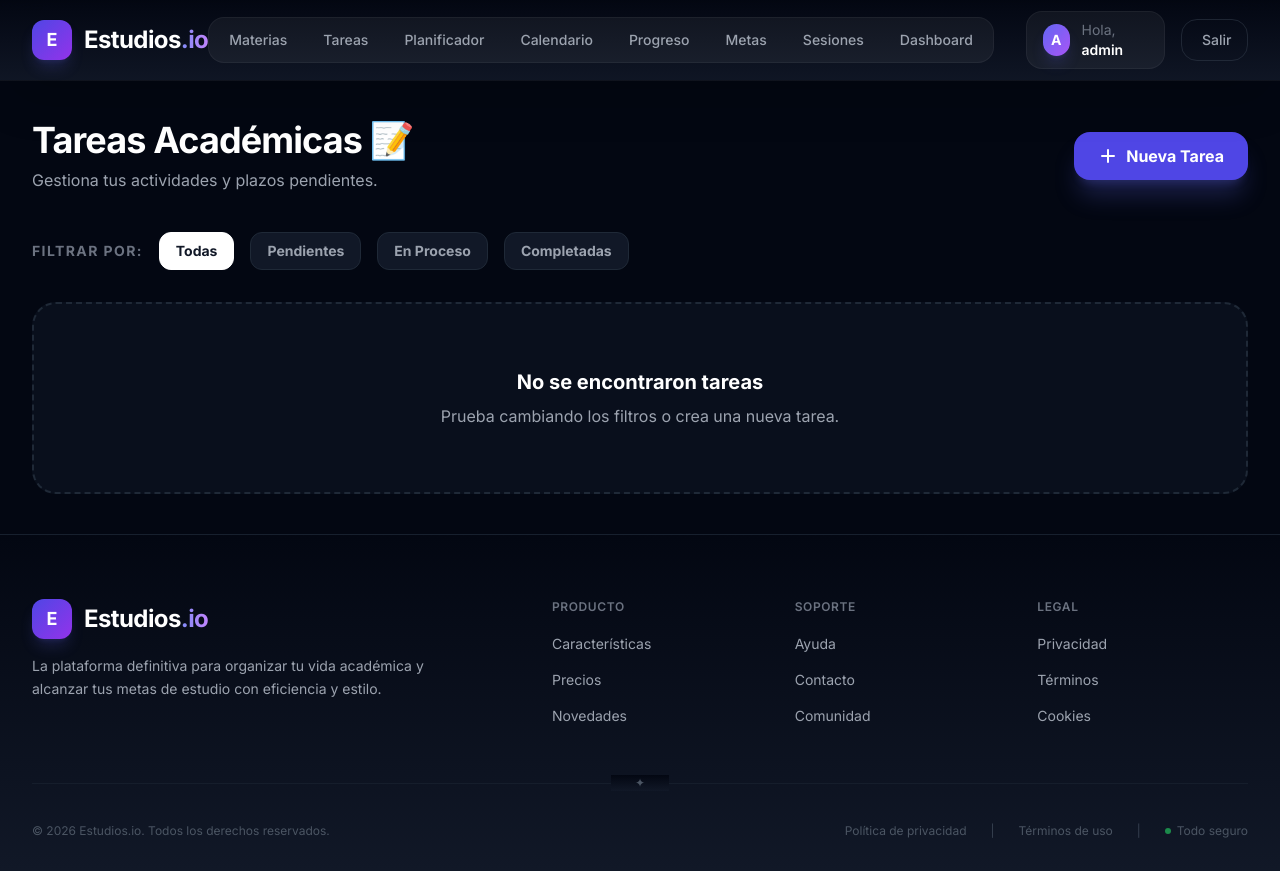
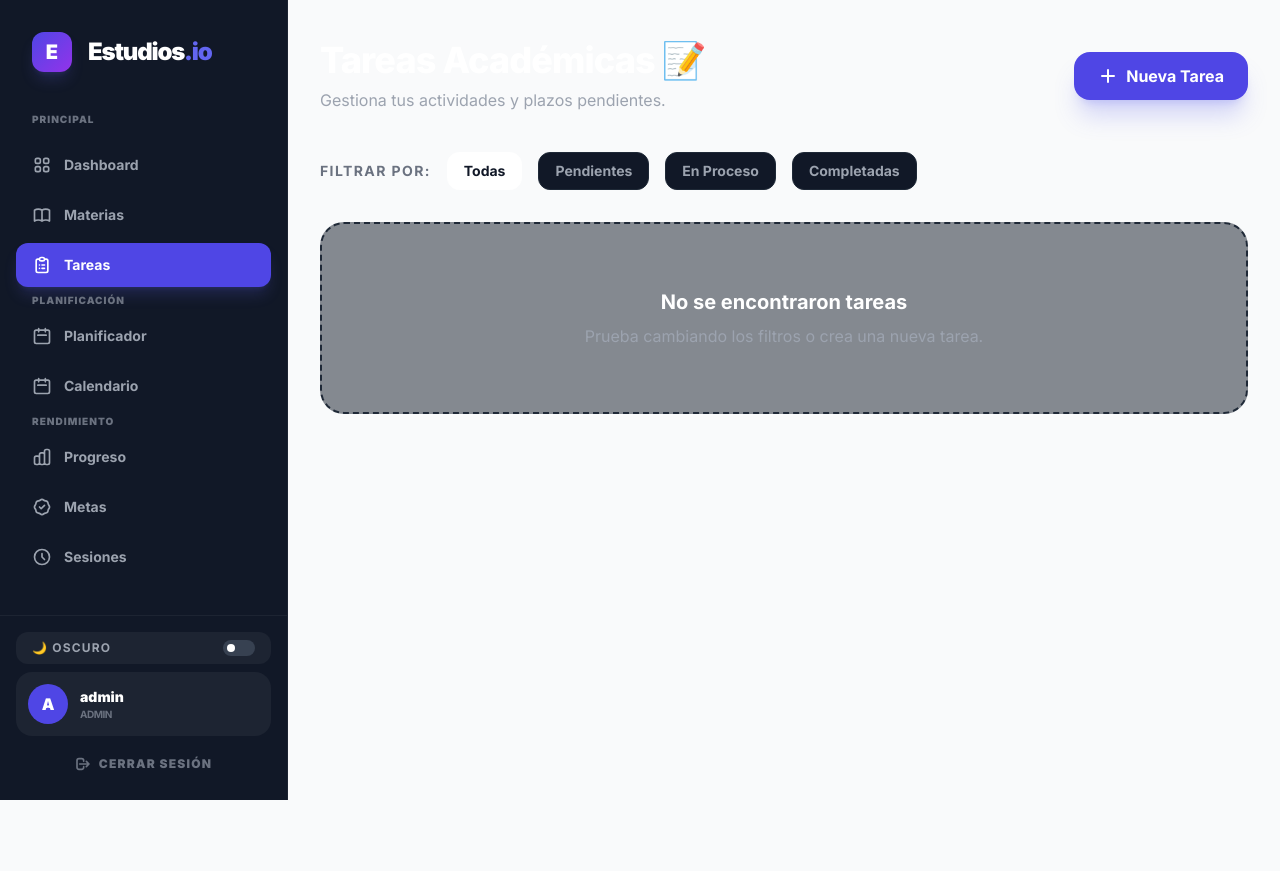
Before and after one commit to JhoeJhl/SistemaOrganizacion, a Flask app: page /study/tasks in a window 1280 px wide. After the commit the page ends 800 px from the top, so only its background shows below. Run offline with Flask 3, Linux system fonts and the light colour scheme; a user stored in the database is signed in; some libraries are stand-ins or nearby versions.

Commit message:
Implement ERP sidebar layout, Light Mode toggle, and SPA navigation

```diff
--- a/app/templates/auth/login.html
+++ b/app/templates/auth/login.html
@@ -1,4 +1,4 @@
-{% extends 'base.html' %}
+{% extends base_template %}
 
 {% block title %}Iniciar Sesión - Estudios.io{% endblock %}
 
--- a/app/templates/auth/register.html
+++ b/app/templates/auth/register.html
@@ -1,4 +1,4 @@
-{% extends 'base.html' %}
+{% extends base_template %}
 
 {% block title %}Crear Cuenta - Estudios.io{% endblock %}
 
--- a/app/templates/base.html
+++ b/app/templates/base.html
@@ -3,29 +3,145 @@
 <head>
     <meta charset="UTF-8">
     <meta name="viewport" content="width=device-width, initial-scale=1.0">
-    <title>{% block title %}Gestión de Estudios{% endblock %}</title>
+    <title>{% block title %}Estudios.io{% endblock %}</title>
     <script src="https://cdn.tailwindcss.com"></script>
-    <link href="https://fonts.googleapis.com/css2?family=Inter:wght@300;400;500;600;700&display=swap" rel="stylesheet">
+    <script>
+        tailwind.config = {
+            darkMode: 'class',
+            theme: {
+                extend: {
+                    colors: {
+                        dark: {
+                            950: '#030712',
+                            900: '#111827',
+                            800: '#1f2937',
+                            700: '#374151'
+                        }
+                    }
+                }
+            }
+        }
+    </script>
+    <link href="https://fonts.googleapis.com/css2?family=Inter:wght@300;400;500;600;700;800;900&display=swap" rel="stylesheet">
+    <script>
+        // On page load or when changing themes, best to add inline in `head` to avoid FOUC
+        if (localStorage.getItem('color-theme') === 'dark' || (!('color-theme' in localStorage) && window.matchMedia('(prefers-color-scheme: dark)').matches)) {
+            document.documentElement.classList.add('dark');
+        } else {
+            document.documentElement.classList.remove('dark')
+        }
+    </script>
     <style>
         body { font-family: 'Inter', sans-serif; }
-        input:-webkit-autofill {
-            -webkit-box-shadow: 0 0 0 30px #111827 inset !important;
-            -webkit-text-fill-color: white !important;
-        }
+        .sidebar-scroll::-webkit-scrollbar { width: 4px; }
+        .sidebar-scroll::-webkit-scrollbar-thumb { background: #374151; border-radius: 10px; }
+        .spa-fade-in { animation: fadeIn 0.3s ease-out; }
+        @keyframes fadeIn { from { opacity: 0; transform: translateY(5px); } to { opacity: 1; transform: translateY(0); } }
+
+        /* Light mode overrides for body */
+        .light body { background-color: #f9fafb; color: #111827; }
+        .dark body { background-color: #030712; color: #f3f4f6; }
     </style>
 </head>
-<body class="bg-gray-950 text-gray-200 min-h-full flex flex-col selection:bg-indigo-500/30">
+<body class="bg-gray-50 dark:bg-gray-950 text-gray-900 dark:text-gray-200 min-h-full selection:bg-indigo-500/30 overflow-hidden">
 
-    {% include 'components/navbar.html' %}
-    {% include 'components/alerts.html' %}
-    {% include 'components/auth_modals.html' %}
+    <div class="flex h-screen w-full">
+        <!-- Sidebar Navigation (Fixed Left) -->
+        {% if current_user.is_authenticated %}
+            {% include 'components/sidebar.html' %}
+        {% endif %}
 
-    <main class="flex-grow flex flex-col pt-20">
-        {% block content %}
-        {% endblock %}
-    </main>
+        <!-- Main Workspace -->
+        <div class="flex-1 flex flex-col min-w-0 relative">
+            {% include 'components/alerts.html' %}
+            {% include 'components/auth_modals.html' %}
 
-    {% include 'components/footer.html' %}
+            <!-- Dynamic Content Area -->
+            <main id="spa-content" class="flex-grow overflow-y-auto spa-fade-in">
+                {% block content %}
+                {% endblock %}
+            </main>
+        </div>
+    </div>
 
+    <!-- SPA Engine -->
+    <script>
+        document.addEventListener('DOMContentLoaded', () => {
+            const contentArea = document.getElementById('spa-content');
+
+            const loadPage = async (url, pushState = true) => {
+                // Indicador de carga sutil
+                contentArea.style.opacity = '0.5';
+
+                try {
+                    const response = await fetch(url, {
+                        headers: { 'X-Requested-With': 'XMLHttpRequest' }
+                    });
+
+                    if (!response.ok) throw new Error('Network error');
+
+                    const html = await response.text();
+
+                    // Actualizar solo el área de contenido
+                    contentArea.innerHTML = html;
+                    contentArea.style.opacity = '1';
+                    contentArea.classList.remove('spa-fade-in');
+                    void contentArea.offsetWidth; // Trigger reflow
+                    contentArea.classList.add('spa-fade-in');
+
+                    // Actualizar URL y Título si es necesario
+                    if (pushState) {
+                        history.pushState({ url }, '', url);
+                        const newTitle = contentArea.querySelector('title-fragment')?.innerText;
+                        if (newTitle) document.title = newTitle;
+                    }
+
+                    // Re-ejecutar scripts si la nueva sección los tiene
+                    const scripts = contentArea.querySelectorAll('script');
+                    scripts.forEach(oldScript => {
+                        const newScript = document.createElement('script');
+                        Array.from(oldScript.attributes).forEach(attr => newScript.setAttribute(attr.name, attr.value));
+                        newScript.appendChild(document.createTextNode(oldScript.innerHTML));
+                        oldScript.parentNode.replaceChild(newScript, oldScript);
+                    });
+
+                    // Hacer scroll al inicio
+                    contentArea.scrollTo(0, 0);
+
+                } catch (error) {
+                    console.error('SPA Load Error:', error);
+                    window.location.href = url; // Fallback a recarga normal
+                }
+            };
+
+            // Interceptar clicks en enlaces
+            document.addEventListener('click', (e) => {
+                const link = e.target.closest('a');
+                if (!link) return;
+
+                const url = link.getAttribute('href');
+
+                // Solo interceptar enlaces internos, que no sean logout y que no tengan target="_blank"
+                if (url &&
+                    url.startsWith('/') &&
+                    !url.includes('logout') &&
+                    !url.startsWith('/api/auth') &&
+                    link.target !== '_blank') {
+
+                    e.preventDefault();
+                    loadPage(url);
+                }
+            });
+
+            // Manejar botón atrás/adelante del navegador
+            window.addEventListener('popstate', (e) => {
+                if (e.state && e.state.url) {
+                    loadPage(e.state.url, false);
+                } else {
+                    location.reload();
+                }
+            });
+        });
+    </script>
 </body>
 </html>
--- /dev/null
+++ b/app/templates/components/sidebar.html
@@ -0,0 +1,156 @@
+<aside class="w-72 bg-gray-900 border-r border-white/5 flex flex-col h-full z-50 transition-all duration-300">
+    <!-- Header/Logo -->
+    <div class="p-8">
+        <a href="{{ url_for('main.inicio') }}" class="flex items-center gap-4 group">
+            <div class="w-10 h-10 bg-gradient-to-br from-indigo-600 to-purple-600 rounded-xl flex items-center justify-center shadow-lg shadow-indigo-500/20 group-hover:scale-110 transition-transform">
+                <span class="text-white font-black text-xl">E</span>
+            </div>
+            <span class="text-2xl font-black text-white tracking-tighter">Estudios<span class="text-indigo-500">.io</span></span>
+        </a>
+    </div>
+
+    <!-- Navigation Links -->
+    <nav class="flex-1 px-4 space-y-1.5 sidebar-scroll overflow-y-auto">
+        <p class="px-4 text-[10px] font-black text-gray-500 uppercase tracking-widest mb-4 mt-2">Principal</p>
+
+        <a href="{{ url_for('main.inicio') }}"
+           class="flex items-center gap-3 px-4 py-3 text-sm font-bold rounded-xl transition-all duration-200 group
+           {% if request.path == url_for('main.inicio') %} bg-indigo-600 text-white shadow-lg shadow-indigo-500/20 {% else %} text-gray-400 hover:text-white hover:bg-white/5 {% endif %}">
+            <svg class="w-5 h-5" fill="none" viewBox="0 0 24 24" stroke="currentColor" stroke-width="2">
+                <path stroke-linecap="round" stroke-linejoin="round" d="M4 6a2 2 0 012-2h2a2 2 0 012 2v2a2 2 0 01-2 2H6a2 2 0 01-2-2V6zM14 6a2 2 0 012-2h2a2 2 0 012 2v2a2 2 0 01-2 2h-2a2 2 0 01-2-2V6zM4 16a2 2 0 012-2h2a2 2 0 012 2v2a2 2 0 01-2 2H6a2 2 0 01-2-2v-2zM14 16a2 2 0 012-2h2a2 2 0 012 2v2a2 2 0 01-2 2h-2a2 2 0 01-2-2v-2z" />
+            </svg>
+            Dashboard
+        </a>
+
+        <a href="{{ url_for('study.list_subjects') }}"
+           class="flex items-center gap-3 px-4 py-3 text-sm font-bold rounded-xl transition-all duration-200 group
+           {% if '/study/subjects' in request.path %} bg-indigo-600 text-white shadow-lg shadow-indigo-500/20 {% else %} text-gray-400 hover:text-white hover:bg-white/5 {% endif %}">
+            <svg class="w-5 h-5" fill="none" viewBox="0 0 24 24" stroke="currentColor" stroke-width="2">
+                <path stroke-linecap="round" stroke-linejoin="round" d="M12 6.253v13m0-13C10.832 5.477 9.246 5 7.5 5S4.168 5.477 3 6.253v13C4.168 18.477 5.754 18 7.5 18s3.332.477 4.5 1.253m0-13C13.168 5.477 14.754 5 16.5 5c1.747 0 3.332.477 4.5 1.253v13C19.832 18.477 18.247 18 16.5 18c-1.746 0-3.332.477-4.5 1.253" />
+            </svg>
+            Materias
+        </a>
+
+        <a href="{{ url_for('study.list_tasks') }}"
+           class="flex items-center gap-3 px-4 py-3 text-sm font-bold rounded-xl transition-all duration-200 group
+           {% if '/study/tasks' in request.path %} bg-indigo-600 text-white shadow-lg shadow-indigo-500/20 {% else %} text-gray-400 hover:text-white hover:bg-white/5 {% endif %}">
+            <svg class="w-5 h-5" fill="none" viewBox="0 0 24 24" stroke="currentColor" stroke-width="2">
+                <path stroke-linecap="round" stroke-linejoin="round" d="M9 5H7a2 2 0 00-2 2v12a2 2 0 002 2h10a2 2 0 002-2V7a2 2 0 00-2-2h-2M9 5a2 2 0 002 2h2a2 2 0 002-2M9 5a2 2 0 012-2h2a2 2 0 012 2m-3 7h3m-3 4h3m-6-4h.01M9 16h.01" />
+            </svg>
+            Tareas
+        </a>
+
+        <p class="px-4 text-[10px] font-black text-gray-500 uppercase tracking-widest mb-4 mt-8">Planificación</p>
+
+        <a href="{{ url_for('study.planner') }}"
+           class="flex items-center gap-3 px-4 py-3 text-sm font-bold rounded-xl transition-all duration-200 group
+           {% if '/study/planner' in request.path %} bg-indigo-600 text-white shadow-lg shadow-indigo-500/20 {% else %} text-gray-400 hover:text-white hover:bg-white/5 {% endif %}">
+            <svg class="w-5 h-5" fill="none" viewBox="0 0 24 24" stroke="currentColor" stroke-width="2">
+                <path stroke-linecap="round" stroke-linejoin="round" d="M8 7V3m8 4V3m-9 8h10M5 21h14a2 2 0 002-2V7a2 2 0 00-2-2H5a2 2 0 00-2 2v12a2 2 0 002 2z" />
+            </svg>
+            Planificador
+        </a>
+
+        <a href="{{ url_for('study.view_calendar') }}"
+           class="flex items-center gap-3 px-4 py-3 text-sm font-bold rounded-xl transition-all duration-200 group
+           {% if '/study/calendar' in request.path %} bg-indigo-600 text-white shadow-lg shadow-indigo-500/20 {% else %} text-gray-400 hover:text-white hover:bg-white/5 {% endif %}">
+            <svg class="w-5 h-5" fill="none" viewBox="0 0 24 24" stroke="currentColor" stroke-width="2">
+                <path stroke-linecap="round" stroke-linejoin="round" d="M8 7V3m8 4V3m-9 8h10M5 21h14a2 2 0 002-2V7a2 2 0 00-2-2H5a2 2 0 00-2 2v12a2 2 0 002 2z" />
+            </svg>
+            Calendario
+        </a>
+
+        <p class="px-4 text-[10px] font-black text-gray-500 uppercase tracking-widest mb-4 mt-8">Rendimiento</p>
+
+        <a href="{{ url_for('study.view_analytics') }}"
+           class="flex items-center gap-3 px-4 py-3 text-sm font-bold rounded-xl transition-all duration-200 group
+           {% if '/study/analytics' in request.path %} bg-indigo-600 text-white shadow-lg shadow-indigo-500/20 {% else %} text-gray-400 hover:text-white hover:bg-white/5 {% endif %}">
+            <svg class="w-5 h-5" fill="none" viewBox="0 0 24 24" stroke="currentColor" stroke-width="2">
+                <path stroke-linecap="round" stroke-linejoin="round" d="M9 19v-6a2 2 0 00-2-2H5a2 2 0 00-2 2v6a2 2 0 002 2h2a2 2 0 002-2zm0 0V9a2 2 0 012-2h2a2 2 0 012 2v10m-6 0a2 2 0 002 2h2a2 2 0 002-2m0 0V5a2 2 0 012-2h2a2 2 0 012 2v14a2 2 0 01-2 2h-2a2 2 0 01-2-2z" />
+            </svg>
+            Progreso
+        </a>
+
+        <a href="{{ url_for('study.list_goals') }}"
+           class="flex items-center gap-3 px-4 py-3 text-sm font-bold rounded-xl transition-all duration-200 group
+           {% if '/study/goals' in request.path %} bg-indigo-600 text-white shadow-lg shadow-indigo-500/20 {% else %} text-gray-400 hover:text-white hover:bg-white/5 {% endif %}">
+            <svg class="w-5 h-5" fill="none" viewBox="0 0 24 24" stroke="currentColor" stroke-width="2">
+                <path stroke-linecap="round" stroke-linejoin="round" d="M9 12l2 2 4-4M7.835 4.697a3.42 3.42 0 001.946-.806 3.42 3.42 0 014.438 0 3.42 3.42 0 001.946.806 3.42 3.42 0 013.138 3.138 3.42 3.42 0 00.806 1.946 3.42 3.42 0 010 4.438 3.42 3.42 0 00-.806 1.946 3.42 3.42 0 01-3.138 3.138 3.42 3.42 0 00-1.946.806 3.42 3.42 0 01-4.438 0 3.42 3.42 0 00-1.946-.806 3.42 3.42 0 01-3.138-3.138 3.42 3.42 0 00-.806-1.946 3.42 3.42 0 010-4.438 3.42 3.42 0 00.806-1.946 3.42 3.42 0 013.138-3.138z" />
+            </svg>
+            Metas
+        </a>
+
+        <a href="{{ url_for('study.list_sessions') }}"
+           class="flex items-center gap-3 px-4 py-3 text-sm font-bold rounded-xl transition-all duration-200 group
+           {% if '/study/sessions' in request.path %} bg-indigo-600 text-white shadow-lg shadow-indigo-500/20 {% else %} text-gray-400 hover:text-white hover:bg-white/5 {% endif %}">
+            <svg class="w-5 h-5" fill="none" viewBox="0 0 24 24" stroke="currentColor" stroke-width="2">
+                <path stroke-linecap="round" stroke-linejoin="round" d="M12 8v4l3 3m6-3a9 9 0 11-18 0 9 9 0 0118 0z" />
+            </svg>
+            Sesiones
+        </a>
+    </nav>
+
+    <!-- Footer / User Profile -->
+    <div class="p-4 border-t border-white/5 space-y-2">
+        <!-- Theme Toggle -->
+        <button id="theme-toggle"
+                class="flex items-center justify-between w-full px-4 py-2 text-xs font-bold text-gray-400 uppercase tracking-widest bg-white/5 rounded-xl hover:bg-white/10 transition-all group">
+            <span class="flex items-center gap-2">
+                <span id="theme-toggle-dark-icon" class="hidden">🌙 Oscuro</span>
+                <span id="theme-toggle-light-icon" class="hidden">☀️ Claro</span>
+            </span>
+            <div class="w-8 h-4 bg-gray-700 rounded-full relative transition-colors group-hover:bg-indigo-600">
+                <div id="theme-toggle-dot" class="absolute top-1 left-1 w-2 h-2 bg-white rounded-full transition-all"></div>
+            </div>
+        </button>
+
+        <div class="flex items-center gap-3 p-3 bg-white/5 rounded-2xl mb-1">
+            <div class="w-10 h-10 bg-indigo-600 rounded-full flex items-center justify-center text-white font-black">
+                {{ current_user.username[0].upper() }}
+            </div>
+            <div class="min-w-0">
+                <p class="text-sm font-black text-white truncate">{{ current_user.username }}</p>
+                <p class="text-[10px] text-gray-500 font-bold uppercase tracking-tighter">{{ current_user.role.name }}</p>
+            </div>
+        </div>
+        <a href="{{ url_for('auth.logout') }}"
+           class="flex items-center justify-center gap-2 w-full py-3 bg-transparent text-gray-500 hover:text-red-400 text-xs font-black uppercase tracking-widest transition-all rounded-xl hover:bg-red-500/10">
+            <svg class="w-4 h-4" fill="none" viewBox="0 0 24 24" stroke="currentColor" stroke-width="2.5">
+                <path stroke-linecap="round" stroke-linejoin="round" d="M17 16l4-4m0 0l-4-4m4 4H7m6 4v1a3 3 0 01-3 3H6a3 3 0 01-3-3V7a3 3 0 013-3h4a3 3 0 013 3v1" />
+            </svg>
+            Cerrar Sesión
+        </a>
+    </div>
+
+    <script>
+        const themeToggleBtn = document.getElementById('theme-toggle');
+        const darkIcon = document.getElementById('theme-toggle-dark-icon');
+        const lightIcon = document.getElementById('theme-toggle-light-icon');
+        const themeDot = document.getElementById('theme-toggle-dot');
+
+        function updateThemeUI() {
+            if (document.documentElement.classList.contains('dark')) {
+                lightIcon.classList.remove('hidden');
+                darkIcon.classList.add('hidden');
+                themeDot.style.left = '1.25rem';
+            } else {
+                darkIcon.classList.remove('hidden');
+                lightIcon.classList.add('hidden');
+                themeDot.style.left = '0.25rem';
+            }
+        }
+
+        updateThemeUI();
+
+        themeToggleBtn.addEventListener('click', function() {
+            if (document.documentElement.classList.contains('dark')) {
+                document.documentElement.classList.remove('dark');
+                localStorage.setItem('color-theme', 'light');
+            } else {
+                document.documentElement.classList.add('dark');
+                localStorage.setItem('color-theme', 'dark');
+            }
+            updateThemeUI();
+        });
+    </script>
+</aside>
--- a/app/templates/main/index.html
+++ b/app/templates/main/index.html
@@ -1,4 +1,4 @@
-{% extends "base.html" %} {% block title %}Dashboard - Estudios.io{% endblock %}
+{% extends base_template %} {% block title %}Dashboard - Estudios.io{% endblock %}
 {% block content %}
 <div class="max-w-7xl mx-auto px-4 sm:px-6 lg:px-8 py-12 w-full relative">
   <!-- Background Decor -->
--- a/app/templates/main/landing.html
+++ b/app/templates/main/landing.html
@@ -1,4 +1,4 @@
-{% extends 'base.html' %}
+{% extends base_template %}
 
 {% block title %}Estudios.io - Organiza tu éxito académico{% endblock %}
 
--- /dev/null
+++ b/app/templates/spa_base.html
@@ -0,0 +1 @@
+{% block content %}{% endblock %}
--- a/app/templates/study/analytics.html
+++ b/app/templates/study/analytics.html
@@ -1,4 +1,4 @@
-{% extends 'base.html' %}
+{% extends base_template %}
 
 {% block title %}Análisis Académico - Estudios.io{% endblock %}
 
--- a/app/templates/study/calendar.html
+++ b/app/templates/study/calendar.html
@@ -1,4 +1,4 @@
-{% extends 'base.html' %}
+{% extends base_template %}
 
 {% block title %}Calendario Académico - Estudios.io{% endblock %}
 
--- a/app/templates/study/goals.html
+++ b/app/templates/study/goals.html
@@ -1,4 +1,4 @@
-{% extends 'base.html' %}
+{% extends base_template %}
 
 {% block title %}Metas Académicas - Estudios.io{% endblock %}
 
--- a/app/templates/study/planner.html
+++ b/app/templates/study/planner.html
@@ -1,4 +1,4 @@
-{% extends 'base.html' %}
+{% extends base_template %}
 
 {% block title %}Planificador - Estudios.io{% endblock %}
 
--- a/app/templates/study/sessions.html
+++ b/app/templates/study/sessions.html
@@ -1,4 +1,4 @@
-{% extends 'base.html' %}
+{% extends base_template %}
 
 {% block title %}Sesiones de Estudio - Estudios.io{% endblock %}
 
--- a/app/templates/study/subjects.html
+++ b/app/templates/study/subjects.html
@@ -1,6 +1,6 @@
-{% extends 'base.html' %}
+{% extends base_template %}
 
-{% block title %}Mis Materias - Estudios.io{% endblock %}
+{% block title %}Materias - Estudios.io{% endblock %}
 
 {% block content %}
 <div class="max-w-7xl mx-auto px-4 sm:px-6 lg:px-8 py-12 w-full relative">
--- a/app/templates/study/tasks.html
+++ b/app/templates/study/tasks.html
@@ -1,6 +1,6 @@
-{% extends 'base.html' %}
+{% extends base_template %}
 
-{% block title %}Mis Tareas - Estudios.io{% endblock %}
+{% block title %}Tareas - Estudios.io{% endblock %}
 
 {% block content %}
 <div class="max-w-7xl mx-auto px-4 sm:px-6 lg:px-8 py-10 w-full">
--- a/app/templates/study/topics.html
+++ b/app/templates/study/topics.html
@@ -1,4 +1,4 @@
-{% extends 'base.html' %}
+{% extends base_template %}
 
 {% block title %}Temas: {{ subject.name }} - Estudios.io{% endblock %}
 
```
Also changed, not shown: app/__init__.py (+6 -3 lines).
